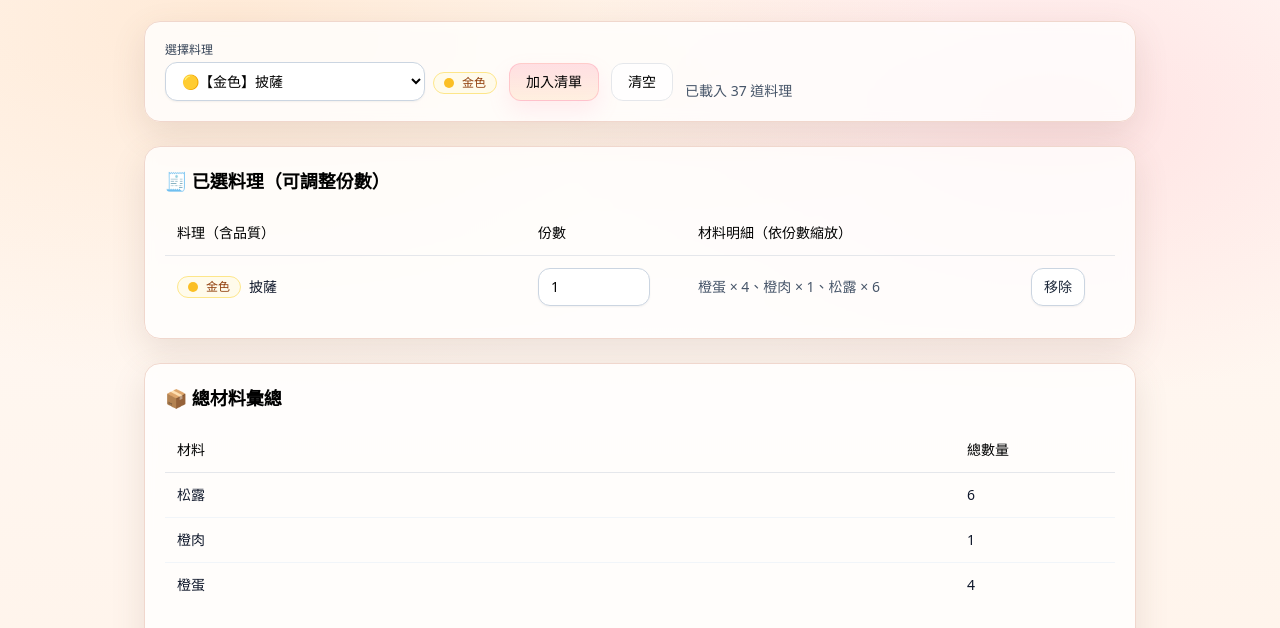
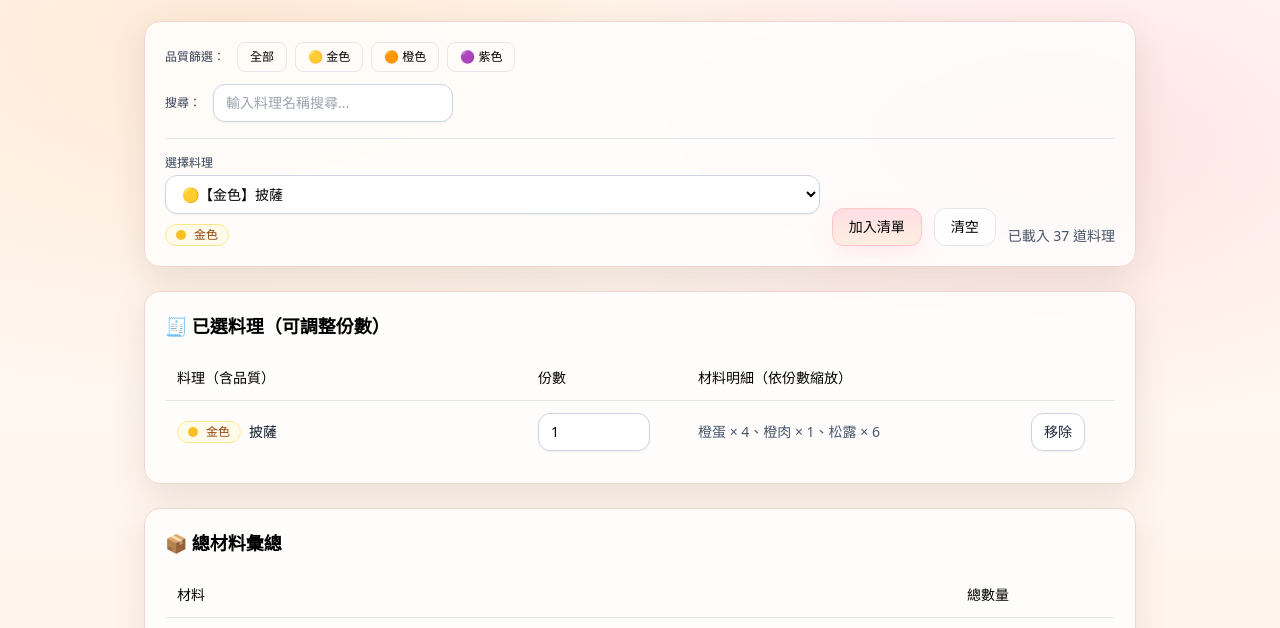
Before and after one commit to aimidy/ss-craft, a website: page src/index.html in a window 1280 px wide. Shown: the part 95-723 px from the top of the page. Drawn offline with nearby package versions, Linux system fonts and the light colour scheme.

Commit message:
新增篩選區域與搜尋功能，改善料理選擇體驗

```diff
--- a/src/index.html
+++ b/src/index.html
@@ -123,14 +123,62 @@
 
             <!-- Controls -->
             <div class="mt-6 card rounded-2xl p-5">
+                <!-- 篩選區域 -->
+                <div class="mb-4 pb-4 border-b border-slate-200">
+                    <div class="flex flex-wrap items-center gap-3 mb-3">
+                        <span class="text-xs font-medium text-slate-700">品質篩選：</span>
+                        <div class="flex flex-wrap gap-2">
+                            <button
+                                id="filterAll"
+                                class="quality-filter-btn px-3 py-1.5 rounded-lg text-xs font-medium border transition active"
+                                data-quality="all"
+                            >
+                                全部
+                            </button>
+                            <button
+                                id="filterGold"
+                                class="quality-filter-btn px-3 py-1.5 rounded-lg text-xs font-medium border transition"
+                                data-quality="金色"
+                            >
+                                🟡 金色
+                            </button>
+                            <button
+                                id="filterOrange"
+                                class="quality-filter-btn px-3 py-1.5 rounded-lg text-xs font-medium border transition"
+                                data-quality="橙色"
+                            >
+                                🟠 橙色
+                            </button>
+                            <button
+                                id="filterPurple"
+                                class="quality-filter-btn px-3 py-1.5 rounded-lg text-xs font-medium border transition"
+                                data-quality="紫色"
+                            >
+                                🟣 紫色
+                            </button>
+                        </div>
+                    </div>
+
+                    <div class="flex flex-wrap items-center gap-3">
+                        <span class="text-xs font-medium text-slate-700">搜尋：</span>
+                        <input
+                            id="recipeSearch"
+                            type="text"
+                            placeholder="輸入料理名稱搜尋..."
+                            class="min-w-[240px] rounded-xl border border-slate-300 bg-white px-3 py-2 text-sm shadow-sm outline-none focus:border-slate-400 focus:ring-2 focus:ring-slate-200"
+                        />
+                    </div>
+                </div>
+
+                <!-- 料理列表 -->
                 <div class="flex flex-wrap items-end gap-3">
-                    <label class="flex flex-col gap-1">
+                    <label class="flex flex-col gap-1 flex-1 min-w-[260px]">
                         <span class="text-xs font-medium text-slate-700">選擇料理</span>
 
                         <div class="flex items-center gap-2 flex-wrap">
                             <select
                                 id="recipeSelect"
-                                class="min-w-[260px] rounded-xl border border-slate-300 bg-white px-3 py-2 text-sm shadow-sm outline-none focus:border-slate-400 focus:ring-2 focus:ring-slate-200"
+                                class="w-full rounded-xl border border-slate-300 bg-white px-3 py-2 text-sm shadow-sm outline-none focus:border-slate-400 focus:ring-2 focus:ring-slate-200"
                             ></select>
 
                             <!-- selected quality badge -->
--- a/src/script.js
+++ b/src/script.js
@@ -17,6 +17,11 @@ const addBtn = el('addBtn');
 const clearBtn = el('clearBtn');
 const status = el('status');
 const errorEl = el('error');
+const recipeSearch = el('recipeSearch');
+
+// 篩選狀態
+let currentQualityFilter = 'all';
+let currentSearchText = '';
 
 const selectedEmpty = el('selectedEmpty');
 const selectedTableWrap = el('selectedTableWrap');
@@ -183,7 +188,17 @@ function renderSelectedQualityBadgeForSelect() {
 
 function renderRecipeOptions() {
     recipeSelect.innerHTML = '';
-    for (const r of data.recipes) {
+    const filtered = getFilteredRecipes();
+
+    if (filtered.length === 0) {
+        const opt = document.createElement('option');
+        opt.disabled = true;
+        opt.textContent = '沒有符合條件的料理';
+        recipeSelect.appendChild(opt);
+        return;
+    }
+
+    for (const r of filtered) {
         const q = r.quality || '?';
         const theme = qualityTheme(q);
 
@@ -192,6 +207,20 @@ function renderRecipeOptions() {
         opt.textContent = `${theme.dot}【${q}】${r.name}`;
         recipeSelect.appendChild(opt);
     }
+}
+
+function getFilteredRecipes() {
+    return data.recipes.filter((r) => {
+        // 品質篩選
+        if (currentQualityFilter !== 'all' && r.quality !== currentQualityFilter) {
+            return false;
+        }
+        // 搜尋篩選
+        if (currentSearchText && !r.name.toLowerCase().includes(currentSearchText.toLowerCase())) {
+            return false;
+        }
+        return true;
+    });
 }
 
 function renderSelected() {
@@ -452,6 +481,35 @@ async function init() {
             renderTotals();
         });
 
+        // 品質篩選按鍵
+        document.querySelectorAll('.quality-filter-btn').forEach((btn) => {
+            btn.addEventListener('click', () => {
+                document.querySelectorAll('.quality-filter-btn').forEach((b) => {
+                    b.classList.remove(
+                        'active',
+                        'border-slate-400',
+                        'bg-slate-100',
+                        'text-cocoa-900',
+                    );
+                    b.classList.add('border-slate-300', 'bg-white', 'text-slate-700');
+                });
+
+                btn.classList.add('active', 'border-slate-400', 'bg-slate-100', 'text-cocoa-900');
+                btn.classList.remove('border-slate-300', 'bg-white', 'text-slate-700');
+
+                currentQualityFilter = btn.getAttribute('data-quality');
+                renderRecipeOptions();
+                renderSelectedQualityBadgeForSelect();
+            });
+        });
+
+        // 搜尋輸入框
+        recipeSearch.addEventListener('input', () => {
+            currentSearchText = recipeSearch.value.trim();
+            renderRecipeOptions();
+            renderSelectedQualityBadgeForSelect();
+        });
+
         if (selected.length === 0 && data.recipes.length > 0) {
             selected = [{ name: data.recipes[0].name, servings: 1 }];
             saveAppState();
```
